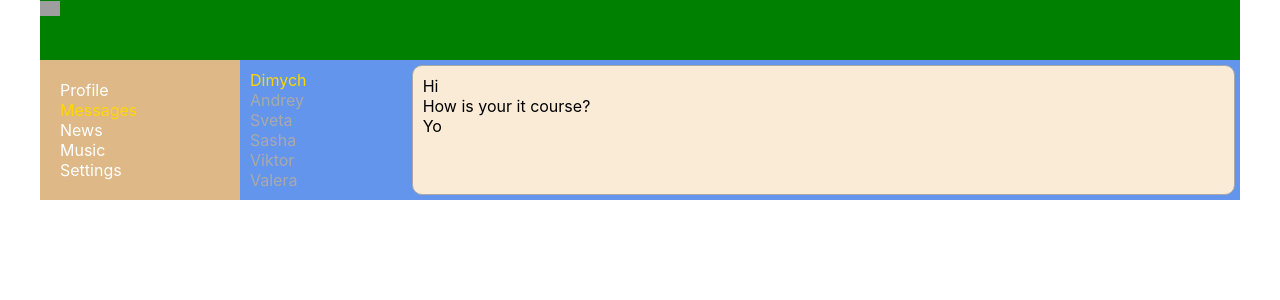
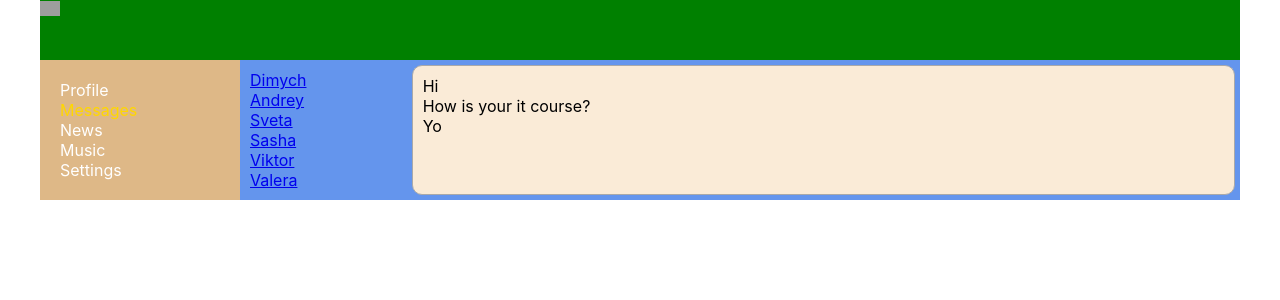
Before and after one commit to Ihor-P/react-lessons-itk, a React (Create React App) app: page /dialogs in a window 1280 px wide. Shown: the top 300 px of the page. Built offline with nearby package versions, Linux system fonts and the light colour scheme; grey boxes are pictures that could not be loaded.

Commit message:
22 lesson complete

```diff
--- a/src/components/Dialogs/Dialogs.jsx
+++ b/src/components/Dialogs/Dialogs.jsx
@@ -1,27 +1,28 @@
 import React from "react";
 import s from "./Dialogs.module.css";
+import {NavLink} from "react-router-dom";
 
 const Dialogs = (props) => {
     return (
         <div className={s.dialogs}>
             <div className={s.dialogsItems}>
                 <div className={s.dialog + " " + s.active}>
-                    Dimych
+                    <NavLink to="/dialogs/1">Dimych</NavLink>
                 </div>
                 <div className={s.dialog}>
-                    Andrey
+                    <NavLink to="/dialogs/2">Andrey</NavLink>
                 </div>
                 <div className={s.dialog}>
-                    Sveta
+                    <NavLink to="/dialogs/3">Sveta</NavLink>
                 </div>
                 <div className={s.dialog}>
-                    Sasha
+                    <NavLink to="/dialogs/4">Sasha</NavLink>
                 </div>
                 <div className={s.dialog}>
-                    Viktor
+                    <NavLink to="/dialogs/5">Viktor</NavLink>
                 </div>
                 <div className={s.dialog}>
-                    Valera
+                    <NavLink to="/dialogs/6">Valera</NavLink>
                 </div>
             </div>
             <div className={s.messages}>
```
